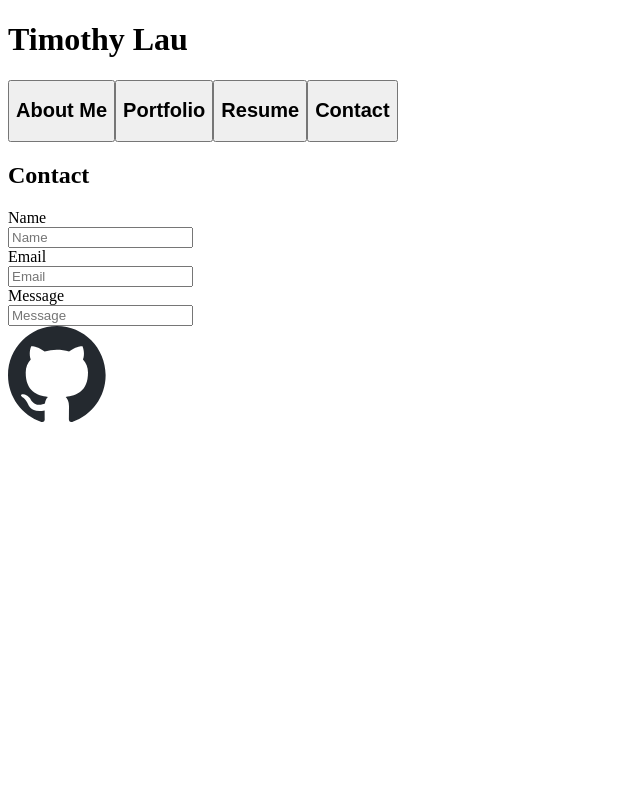
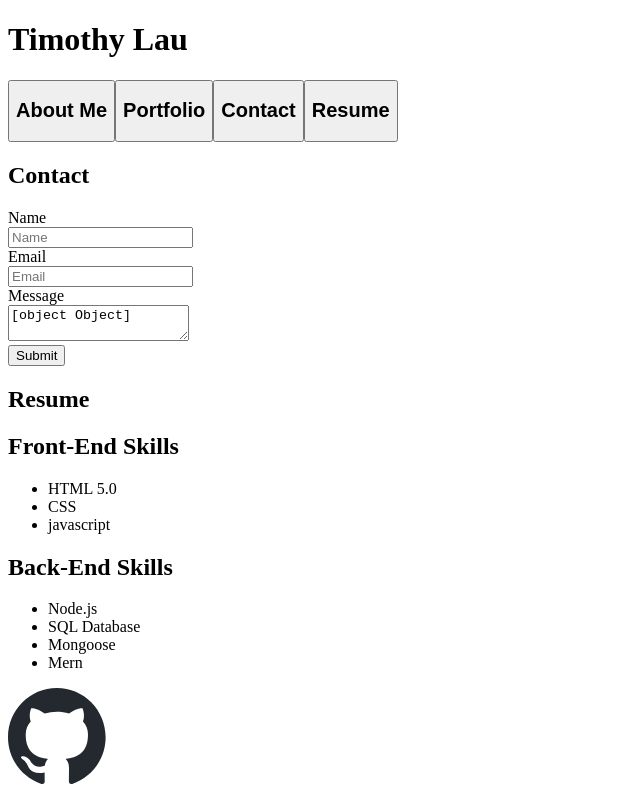
Before and after one commit to timo9939/assignment20, a React (Create React App) app in the folder my-portfolio/: page / in a window 1280 px wide. Shown: the whole page, without its empty margins (0-640 px from the left). Built offline with nearby package versions, Linux system fonts and the light colour scheme.

Commit message:
Resume Page Draft

```diff
--- a/my-portfolio/src/App.js
+++ b/my-portfolio/src/App.js
@@ -8,6 +8,7 @@ import AboutMe from './components/Aboutme'
 import Portfolio from './components/Portfolio'
 import ContactForm from './components/Contact'
 import Footer from './components/Footer'
+import Resume from './components/Resume';
 
 
 // Inside our App component, we have a return method that contains all the JSX we want to render to the screen.
@@ -18,7 +19,7 @@ export default function App() {
       <Header/>
       <Navigation/>
       <ContactForm/>
-
+      <Resume/>
 
       <Footer/>
 
--- a/my-portfolio/src/components/Contact.js
+++ b/my-portfolio/src/components/Contact.js
@@ -5,16 +5,19 @@ import React from "react";
 <form>
 <h2>Contact</h2>
 
-<label>Name</label>
-<br/>
+<label>Name
+<br></br>
 <input
-
           name="Name"
 
           type="name"
           placeholder="Name"
         />
 <br/>
+</label>
+
+
+
 <label>Email</label>
 <br/>
         <input
@@ -27,14 +30,19 @@ import React from "react";
 <br/>
 <label>Message</label>
 <br/>
+
+
+<textarea>
         <input
         //   value={Message}
           name="message"
         //   onChange={handleInputChange}
-          type="text"
+          type="textarea" rows="20" cols="5"
           placeholder="Message"
-        />
-        {/* <button type="button" onClick={handleFormSubmit}>Submit</button> */}
+
+        /></textarea>
+        <br></br>
+        <button type="submit" onClick={""}>Submit</button>
 
 
 
--- a/my-portfolio/src/components/Navigation.js
+++ b/my-portfolio/src/components/Navigation.js
@@ -18,8 +18,8 @@ function navigation(){
 <section>
 <button ><h2>About Me</h2></button>
 <button><h2>Portfolio</h2></button>
+<button><h2>Contact</h2></button>
 <button><h2>Resume</h2></button>
-<button><h2>Contact</h2></button>
 
 
 </section>
--- /dev/null
+++ b/my-portfolio/src/components/Resume.js
@@ -0,0 +1,27 @@
+import React from "react";
+
+ function Resume(){
+    return(
+<section>
+<h1>Resume</h1>
+
+<h2>Front-End Skills</h2>
+<ul>
+<li>HTML 5.0</li>
+<li>CSS</li>
+<li>javascript</li>
+</ul>
+
+<h2>Back-End Skills</h2>
+<ul>
+<li>Node.js</li>
+<li>SQL Database</li>
+<li>Mongoose</li>
+<li>Mern</li>
+</ul>
+
+</section>
+    )
+}
+
+export default Resume
```
